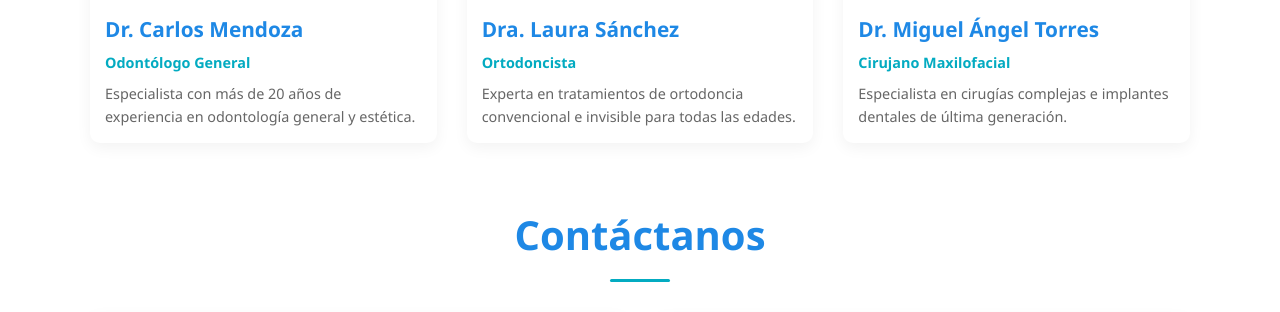
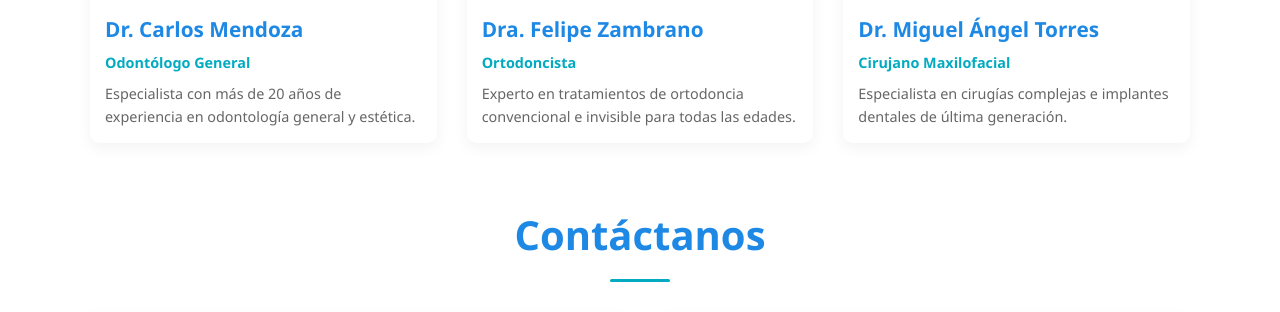
Before and after one commit to Zezenta/DentaSonrisa, a plain HTML site: page index.html in a window 1280 px wide. Shown: the part 2656-2968 px from the top of the page. Drawn offline with Linux system fonts and the light colour scheme.

Commit message:
fix/Dr name

```diff
--- a/index.html
+++ b/index.html
@@ -143,9 +143,9 @@
                     <div class="doctor-image">
                         <img src="https://zezenta.shop/placeholders/SHARE/odontologo-ficticio/dr2.jpg" alt="Dra. Laura Sánchez">
                     </div>
-                    <h3>Dra. Laura Sánchez</h3>
+                    <h3>Dra. Felipe Zambrano</h3>
                     <p class="especialidad">Ortodoncista</p>
-                    <p>Experta en tratamientos de ortodoncia convencional e invisible para todas las edades.</p>
+                    <p>Experto en tratamientos de ortodoncia convencional e invisible para todas las edades.</p>
                 </div>
                 <div class="doctor-card">
                     <div class="doctor-image">
```
